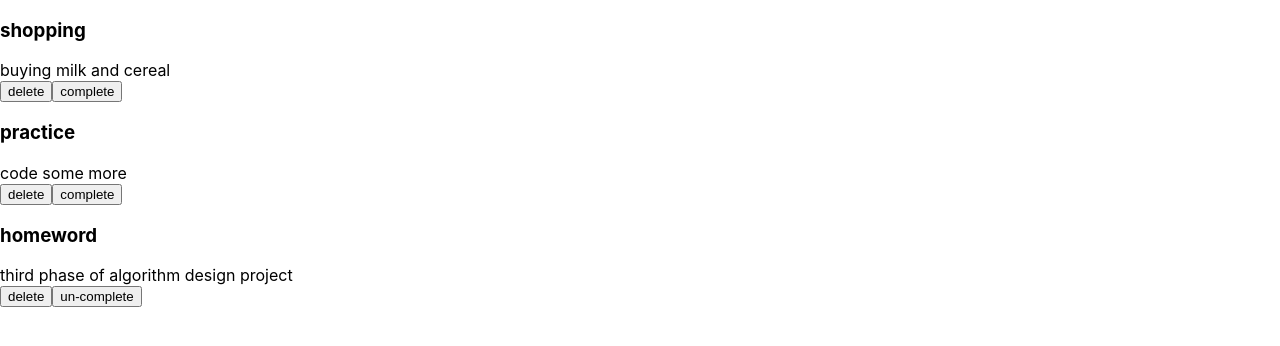
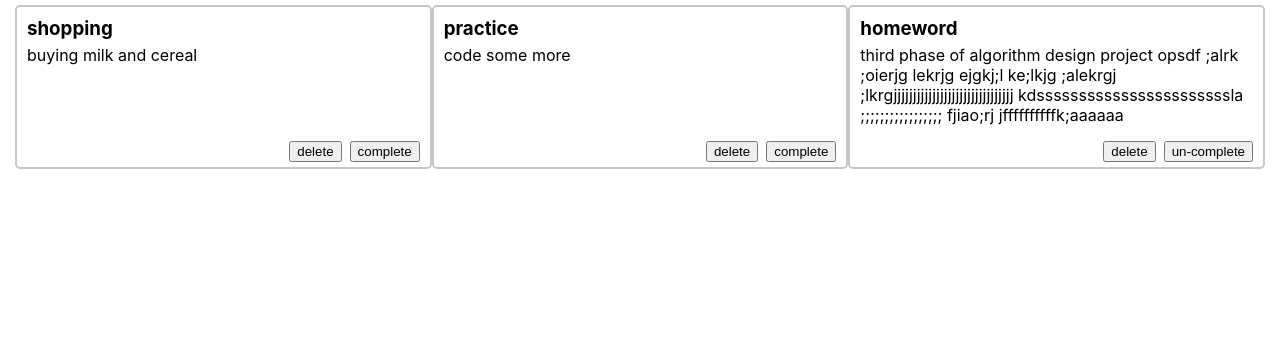
Before and after one commit to Negarnbkhti42/todo-application, a React (Create React App) app: page / in a window 1280 px wide. Shown: the top 346 px of the page. Built offline with nearby package versions, Linux system fonts and the light colour scheme.

Commit message:
card design

```diff
--- a/src/App/App.js
+++ b/src/App/App.js
@@ -4,9 +4,9 @@ import './App.scss';
 
 function App() {
   return (
-    <div>
+    <div className='list-container'>
     {
-      list.map(item => <Card key={item.id} {...item} />)
+      list.map(item => <Card key={item.id} className="list_card" {...item} />)
     }
     </div>
   );
--- a/src/App/App.scss
+++ b/src/App/App.scss
@@ -1,3 +1,35 @@
-.App {
-  text-align: center;
+.list {
+  &-container {
+    display: flex;
+    flex-direction: row;
+    flex-wrap: wrap;
+    justify-content: flex-start;
+    align-content: center;
+
+    // box-sizing: border-box;
+    padding: 5px 15px;
+  }
+
+  &_card {
+    height: 150px;
+    flex: 1 1 100%;
+  }
 }
+
+@media screen and (min-width: 585px) {
+  .list {
+    &_card {
+      // max-width: calc((100% / 2) - 30px);
+      flex: 1 1 calc((100% / 2) - 30px);
+    }
+  }
+}
+
+@media screen and (min-width: 769px) {
+  .list {
+    &_card {
+      // max-width: calc((100% / 3) - 30px);
+      flex: 1 1 calc((100% / 3) - 30px);
+    }
+  }
+}
--- a/src/components/Card/Card.scss
+++ b/src/components/Card/Card.scss
@@ -0,0 +1,45 @@
+.card {
+    &_container {
+        border: 2px solid rgb(199, 199, 199);
+        border-radius: 5px;
+        padding: 5px 10px;
+
+        display: flex;
+        flex-direction: column;
+    }
+
+    &_header {
+        flex: 0;
+
+        padding: 5px 0;
+        text-align: left;
+        & h3 {
+            margin: 0;
+        }
+    }
+
+    &_main {
+        flex: 1;
+
+        display: flex;
+        flex-direction: column;
+        min-height: 0;
+    }
+
+    &_description {
+        flex: 1;
+        min-height: 0;
+        text-overflow: ellipsis;
+        overflow: hidden;
+    }
+
+    &_footer {
+        flex: 0;
+
+        display: flex;
+        justify-content: flex-end;
+        & > *:not(:last-child) {
+            margin-right: 8px;
+        }
+    }
+}
--- a/src/components/Card/index.jsx
+++ b/src/components/Card/index.jsx
@@ -1,16 +1,26 @@
 import PropTypes from "prop-types";
+import "./Card.scss";
 
-const Card = ({ title, description, completed, onDelete }) => {
+const Card = ({
+  title,
+  description,
+  className,
+  completed,
+  onDelete,
+  onComplete,
+}) => {
   return (
-    <div>
+    <div className={`card_container ${className}`}>
       <header className="card_header">
         <h3>{title}</h3>
       </header>
       <div className="card_main">
-        <div>{description}</div>
+        <div className="card_description">{description}</div>
         <div className="card_footer">
-          <button>delete</button>
-          <button>{completed ? "un-complete" : "complete"}</button>
+          <button onClick={onDelete}>delete</button>
+          <button onClick={onComplete}>
+            {completed ? "un-complete" : "complete"}
+          </button>
         </div>
       </div>
     </div>
@@ -23,7 +33,8 @@ Card.propTypes = {
   title: PropTypes.string.isRequired,
   description: PropTypes.string,
   completed: PropTypes.bool.isRequired,
-  onDelete: PropTypes.func.isRequired,
+  onDelete: PropTypes.func,
+  onComplete: PropTypes.func,
 };
 
 Card.defaultProps = {
@@ -31,4 +42,5 @@ Card.defaultProps = {
   description: "",
   completed: false,
   onDelete: null,
+  onComplete: null,
 };
--- a/src/components/work_list.js
+++ b/src/components/work_list.js
@@ -14,7 +14,7 @@ export const list = [
     {
         "id": 3,
         "title": "homeword",
-        "description": "third phase of algorithm design project",
+        "description": "third phase of algorithm design project opsdf ;alrk ;oierjg lekrjg ejgkj;l ke;lkjg ;alekrgj ;lkrgjjjjjjjjjjjjjjjjjjjjjjjjjjjjjjj kdsssssssssssssssssssssssla ;;;;;;;;;;;;;;;;; fjiao;rj jffffffffffk;aaaaaa",
         "completed": true
     }
 ];
```
